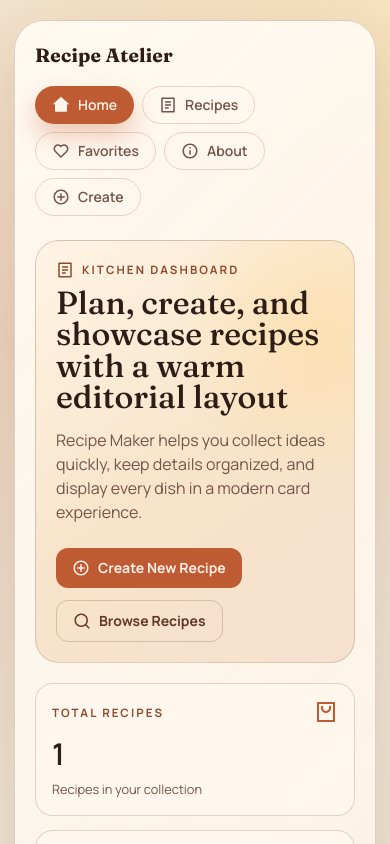
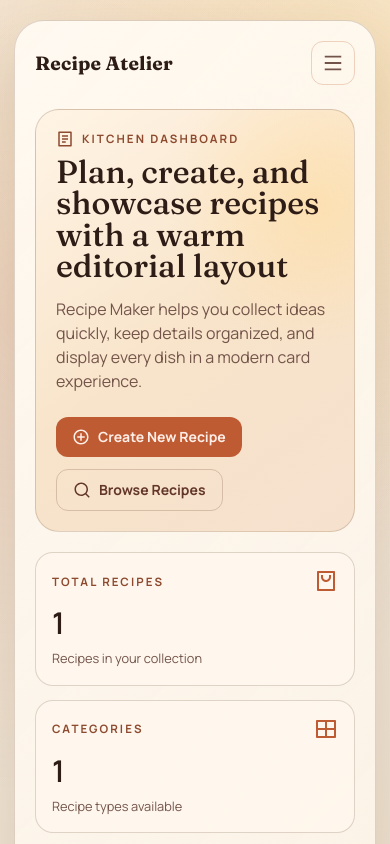
Before and after one commit to NovaWhisperer/recipe-atelier, a React (Vite) app: page / in a window 390 px wide. Shown: the top 844 px of the page. Built offline with nearby package versions, Linux system fonts and the light colour scheme.

Commit message:
feat: add ConfirmModal component and enhance Navbar with mobile responsiveness

```diff
--- /dev/null
+++ b/src/components/ConfirmModal.jsx
@@ -0,0 +1,81 @@
+import { useEffect } from 'react'
+import { RiAlertLine, RiCloseLine } from 'react-icons/ri'
+
+const ConfirmModal = ({
+  isOpen,
+  title,
+  message,
+  onConfirm,
+  onCancel,
+  confirmLabel = 'Confirm',
+  cancelLabel = 'Cancel',
+  variant = 'danger', // 'danger' | 'warning'
+}) => {
+  // Close on Escape key
+  useEffect(() => {
+    if (!isOpen) return
+    const handleKey = (e) => { if (e.key === 'Escape') onCancel() }
+    document.addEventListener('keydown', handleKey)
+    return () => document.removeEventListener('keydown', handleKey)
+  }, [isOpen, onCancel])
+
+  if (!isOpen) return null
+
+  const confirmBtnClass = variant === 'danger'
+    ? 'bg-[#a7412c] hover:bg-[#893321] text-[#ffefe8]'
+    : 'bg-[#bf5b33] hover:bg-[#a74925] text-[#ffefe8]'
+
+  return (
+    <div
+      className='fixed inset-0 z-50 flex items-center justify-center p-4'
+      role='dialog'
+      aria-modal='true'
+      aria-labelledby='modal-title'
+    >
+      {/* Backdrop */}
+      <div
+        className='absolute inset-0 bg-black/40 backdrop-blur-sm'
+        onClick={onCancel}
+        aria-hidden='true'
+      />
+
+      {/* Modal */}
+      <div className='relative w-full max-w-md rounded-2xl border border-[rgba(97,60,44,0.2)] bg-[rgba(255,250,243,0.98)] p-6 shadow-[0_24px_60px_rgba(91,60,43,0.22)]'>
+        <button
+          onClick={onCancel}
+          className='absolute right-4 top-4 rounded-lg p-1.5 text-[#73544a] hover:bg-[rgba(191,91,51,0.08)] transition'
+          aria-label='Close modal'
+        >
+          <RiCloseLine size={20} />
+        </button>
+
+        <div className='flex items-start gap-4'>
+          <div className={`shrink-0 rounded-xl p-2.5 ${variant === 'danger' ? 'bg-red-100' : 'bg-amber-100'}`}>
+            <RiAlertLine size={22} className={variant === 'danger' ? 'text-red-600' : 'text-amber-600'} />
+          </div>
+          <div className='flex-1 min-w-0'>
+            <h2 id='modal-title' className="font-['Fraunces'] text-lg text-[#2e1d17]">{title}</h2>
+            <p className='mt-2 text-sm text-[#73544a] leading-relaxed'>{message}</p>
+          </div>
+        </div>
+
+        <div className='mt-6 flex justify-end gap-3'>
+          <button
+            onClick={onCancel}
+            className='rounded-xl border border-[rgba(99,54,42,0.22)] px-5 py-2.5 text-sm font-bold text-[#63362a] transition hover:bg-[rgba(255,248,238,0.85)]'
+          >
+            {cancelLabel}
+          </button>
+          <button
+            onClick={onConfirm}
+            className={`rounded-xl px-5 py-2.5 text-sm font-bold transition ${confirmBtnClass}`}
+          >
+            {confirmLabel}
+          </button>
+        </div>
+      </div>
+    </div>
+  )
+}
+
+export default ConfirmModal
--- a/src/components/Navbar.jsx
+++ b/src/components/Navbar.jsx
@@ -1,51 +1,125 @@
-import { NavLink } from 'react-router-dom'
-import { RiHome2Line, RiFileList2Line, RiHeartLine, RiInformationLine, RiAddCircleLine, RiHome2Fill, RiFileList2Fill, RiHeartFill, RiInformationFill, RiAddCircleFill } from 'react-icons/ri'
+import { useState, useEffect, useRef } from 'react'
+import { NavLink, useLocation } from 'react-router-dom'
+import {
+    RiHome2Line, RiFileList2Line, RiHeartLine, RiInformationLine, RiAddCircleLine,
+    RiHome2Fill, RiFileList2Fill, RiHeartFill, RiInformationFill, RiAddCircleFill,
+    RiMenuLine, RiCloseLine,
+} from 'react-icons/ri'
+
+const NAV_LINKS = [
+    { to: '/',              label: 'Home',      Icon: RiHome2Line,       ActiveIcon: RiHome2Fill },
+    { to: '/recipes',       label: 'Recipes',   Icon: RiFileList2Line,   ActiveIcon: RiFileList2Fill },
+    { to: '/favorites',     label: 'Favorites', Icon: RiHeartLine,       ActiveIcon: RiHeartFill },
+    { to: '/about',         label: 'About',     Icon: RiInformationLine, ActiveIcon: RiInformationFill },
+    { to: '/create-recipe', label: 'Create',    Icon: RiAddCircleLine,   ActiveIcon: RiAddCircleFill },
+]
 
 const Navbar = () => {
-    const navLinkClass = ({ isActive }) =>
-        `rounded-full border px-4 py-2 text-sm font-semibold transition flex items-center gap-2 ${
+    const [mobileOpen, setMobileOpen] = useState(false)
+    const location = useLocation()
+    const menuRef = useRef(null)
+
+    // Close on Escape key
+    useEffect(() => {
+        if (!mobileOpen) return
+        const handle = (e) => { if (e.key === 'Escape') setMobileOpen(false) }
+        document.addEventListener('keydown', handle)
+        return () => document.removeEventListener('keydown', handle)
+    }, [mobileOpen])
+
+    // Close on outside click
+    useEffect(() => {
+        if (!mobileOpen) return
+        const handle = (e) => {
+            if (menuRef.current && !menuRef.current.contains(e.target)) setMobileOpen(false)
+        }
+        document.addEventListener('mousedown', handle)
+        return () => document.removeEventListener('mousedown', handle)
+    }, [mobileOpen])
+
+    // Derive active state from location — avoids NavLink render-prop pattern
+    // which caused ESLint no-unused-vars false positives on Icon/ActiveIcon
+    const getIsActive = (to) => {
+        if (to === '/') return location.pathname === '/' || location.pathname === '/home'
+        return location.pathname.startsWith(to)
+    }
+
+    const desktopLinkClass = (to) => {
+        const isActive = getIsActive(to)
+        return `rounded-full border px-4 py-2 text-sm font-semibold transition flex items-center gap-2 ${
             isActive
                 ? 'border-transparent bg-[#bf5b33] text-[#fff5ed] shadow-[0_12px_24px_rgba(191,91,51,0.3)]'
                 : 'border-[rgba(191,91,51,0.25)] text-[#73544a] hover:border-[#bf5b33] hover:text-[#2e1d17] hover:bg-[rgba(191,91,51,0.05)]'
         }`
+    }
+
+    const mobileLinkClass = (to) => {
+        const isActive = getIsActive(to)
+        return `flex items-center gap-3 rounded-xl px-4 py-3 text-sm font-semibold transition ${
+            isActive
+                ? 'bg-[#bf5b33] text-[#fff5ed]'
+                : 'text-[#73544a] hover:bg-[rgba(191,91,51,0.08)] hover:text-[#2e1d17]'
+        }`
+    }
 
     return (
-        <>
-            <p className="font-['Fraunces'] text-[clamp(1.2rem,2.3vw,1.65rem)] font-bold tracking-[0.01em]">Recipe Atelier</p>
+        <div className='flex w-full items-center justify-between' ref={menuRef}>
+            <p className="font-['Fraunces'] text-[clamp(1.2rem,2.3vw,1.65rem)] font-bold tracking-[0.01em]">
+                Recipe Atelier
+            </p>
 
-            <div className='flex flex-wrap gap-2'>
-                <NavLink className={navLinkClass} to={'/'}>
-                    {({ isActive }) => <>
-                        {isActive ? <RiHome2Fill size={18} /> : <RiHome2Line size={18} />}
-                        Home
-                    </>}
-                </NavLink>
-                <NavLink className={navLinkClass} to={'/recipes'}>
-                    {({ isActive }) => <>
-                        {isActive ? <RiFileList2Fill size={18} /> : <RiFileList2Line size={18} />}
-                        Recipes
-                    </>}
-                </NavLink>
-                <NavLink className={navLinkClass} to={'/favorites'}>
-                    {({ isActive }) => <>
-                        {isActive ? <RiHeartFill size={18} /> : <RiHeartLine size={18} />}
-                        Favorites
-                    </>}
-                </NavLink>
-                <NavLink className={navLinkClass} to={'/about'}>
-                    {({ isActive }) => <>
-                        {isActive ? <RiInformationFill size={18} /> : <RiInformationLine size={18} />}
-                        About
-                    </>}
-                </NavLink>
-                <NavLink className={navLinkClass} to={'/create-recipe'}>
-                    {({ isActive }) => <>
-                        {isActive ? <RiAddCircleFill size={18} /> : <RiAddCircleLine size={18} />}
-                        Create
-                    </>}
-                </NavLink>
-            </div>
-        </>
+            {/* Desktop nav */}
+            <nav className='hidden md:flex flex-wrap gap-2' aria-label='Main navigation'>
+                {NAV_LINKS.map(({ to, label, Icon, ActiveIcon }) => {
+                    const isActive = getIsActive(to)
+                    const LinkIcon = isActive ? ActiveIcon : Icon
+                    return (
+                        <NavLink key={to} to={to} className={desktopLinkClass(to)} end={to === '/'} aria-current={isActive ? 'page' : undefined}>
+                            <LinkIcon size={18} />
+                            {label}
+                        </NavLink>
+                    )
+                })}
+            </nav>
+
+            {/* Mobile hamburger button */}
+            <button
+                className='md:hidden rounded-xl border border-[rgba(191,91,51,0.25)] p-2.5 text-[#73544a] transition hover:bg-[rgba(191,91,51,0.08)]'
+                onClick={() => setMobileOpen(prev => !prev)}
+                aria-label={mobileOpen ? 'Close menu' : 'Open menu'}
+                aria-expanded={mobileOpen}
+                aria-controls='mobile-nav'
+            >
+                {mobileOpen ? <RiCloseLine size={22} /> : <RiMenuLine size={22} />}
+            </button>
+
+            {/* Mobile dropdown — closes via onClick on each link (no effect needed) */}
+            {mobileOpen && (
+                <nav
+                    id='mobile-nav'
+                    className='absolute top-18 left-4 right-4 z-40 flex flex-col gap-1.5 rounded-2xl border border-[rgba(97,60,44,0.2)] bg-[rgba(255,250,243,0.98)] p-3 shadow-[0_16px_40px_rgba(91,60,43,0.18)] backdrop-blur-md md:hidden'
+                    aria-label='Mobile navigation'
+                >
+                    {NAV_LINKS.map(({ to, label, Icon, ActiveIcon }) => {
+                        const isActive = getIsActive(to)
+                        const LinkIcon = isActive ? ActiveIcon : Icon
+                        return (
+                            <NavLink
+                                key={to}
+                                to={to}
+                                end={to === '/'}
+                                className={mobileLinkClass(to)}
+                                aria-current={isActive ? 'page' : undefined}
+                                onClick={() => setMobileOpen(false)}
+                            >
+                                <LinkIcon size={18} />
+                                {label}
+                            </NavLink>
+                        )
+                    })}
+                </nav>
+            )}
+        </div>
     )
 }
 
```
